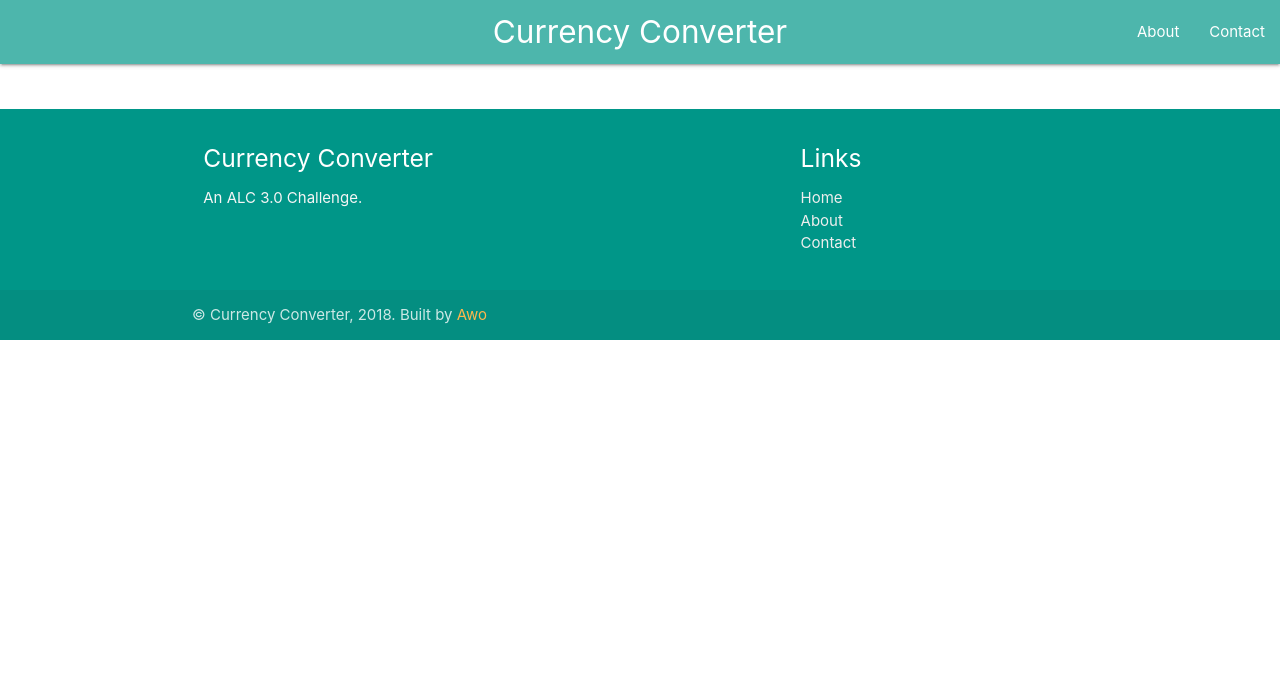
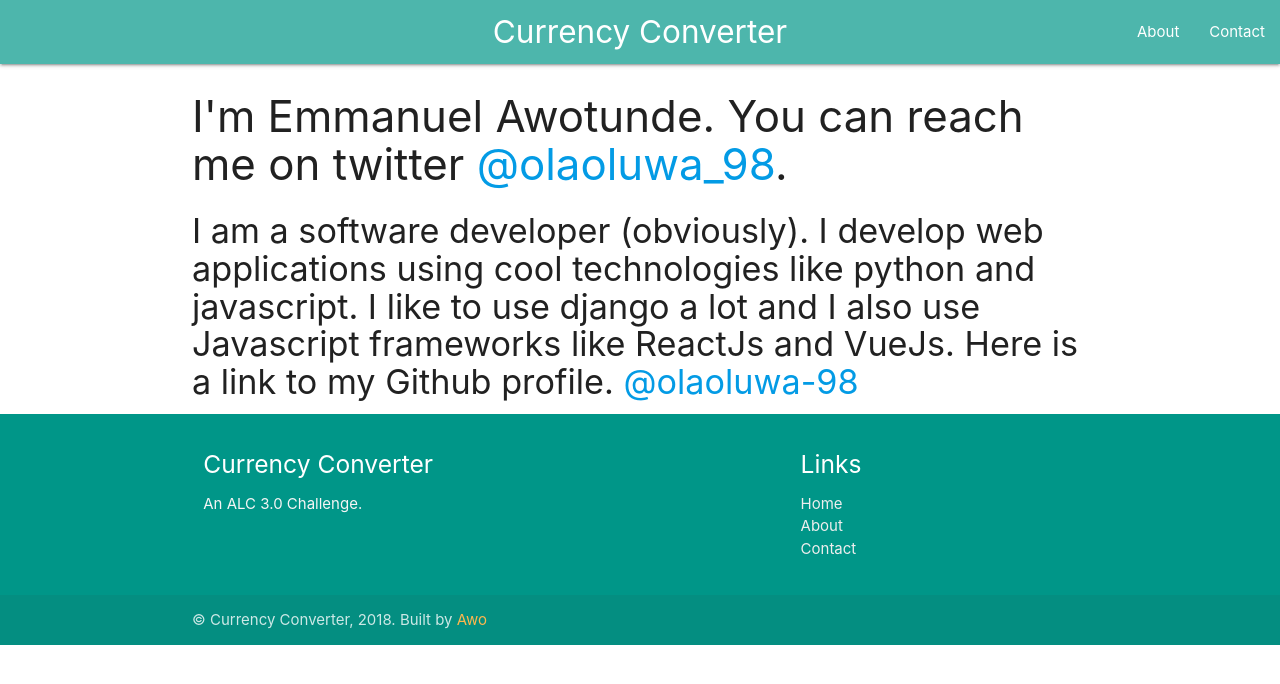
Before and after one commit to olaoluwa-98/mws-alc-challenge-2, a website: page contact.html in a window 1280 px wide. Drawn offline with Linux system fonts and the light colour scheme.

Commit message:
feat: complete other pages

```diff
--- a/contact.html
+++ b/contact.html
@@ -40,9 +40,14 @@
   </ul>
 
   <!-- body -->
-      <div class="card" id="currency-calculator-box">
-      </div>
-
+  <div class="container">
+    <h3>I'm Emmanuel Awotunde. You can reach me on twitter <a href="https://twitter.com/olaoluwa_98">@olaoluwa_98</a>.</h3>
+    <h4>
+      I am a software developer (obviously). I develop web applications using cool technologies like python and javascript.
+      I like to use django a lot and I also use Javascript frameworks like ReactJs and VueJs. Here is a link to my Github profile.
+      <a href="https://github.com/olaoluwa-98">@olaoluwa-98</a>
+    </h4>
+  </div>
   <!-- footer -->
   <footer class="page-footer teal">
     <div class="container">
--- a/sw.js
+++ b/sw.js
@@ -2,6 +2,8 @@ const cachesName = 'currency-converter-v1';
 
 const filesToCache = [
   '/',
+  '/about.html',
+  '/contact.html',
   'js/materialize.min.js',
   'js/idb.min.js',
   'js/converter-app.js',
```
Also changed, not shown: about.html (+6 -3 lines).
